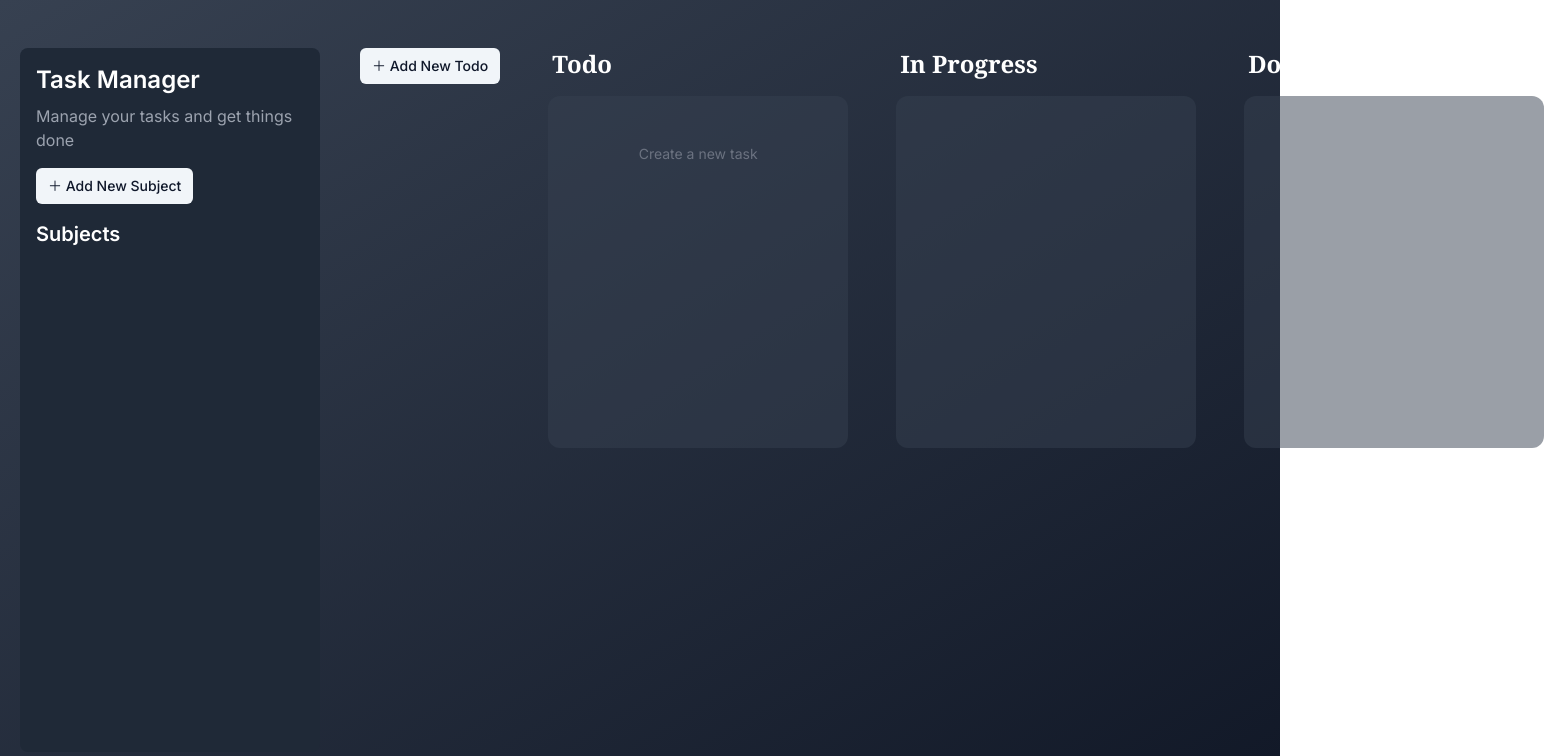
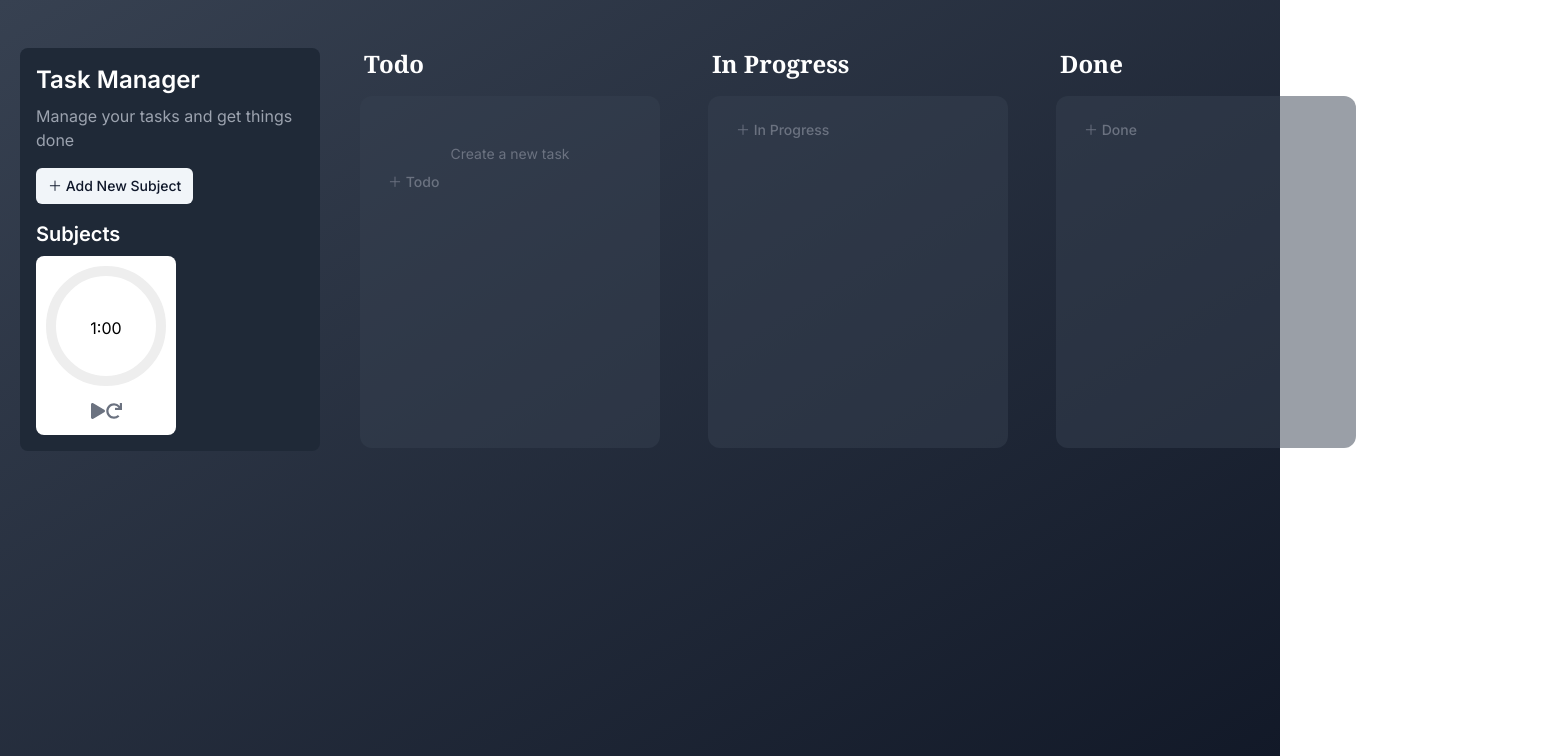
Before and after one commit to hanaisreal/notifyMe, a Next.js app: page / in a window 1280 px wide. Shown: the top 756 px of the page, 1544 px wide, since content can reach past the window. Built offline with nearby package versions, Linux system fonts and the light colour scheme.

Commit message:
feat: countdown clock added

```diff
--- /dev/null
+++ b/components/clock.tsx
@@ -0,0 +1,99 @@
+import React, { useState, useEffect } from 'react';
+import { FaPlay, FaStop, FaRedo } from 'react-icons/fa';
+
+const CountdownClock = ({ minutes = 1 }) => {
+    const [secondsLeft, setSecondsLeft] = useState(minutes * 60);
+    const [isActive, setIsActive] = useState(false);
+    const size = 120; // SVG size
+    const strokeWidth = 10;
+    const radius = (size - strokeWidth) / 2;
+    const circumference = radius * 2 * Math.PI;
+    const initialOffset = circumference;
+
+    useEffect(() => {
+        let timer: NodeJS.Timeout;
+        if (isActive) {
+            timer = setInterval(() => {
+                setSecondsLeft(prevSeconds => {
+                    if (prevSeconds <= 1) {
+                        setIsActive(false);
+                        clearInterval(timer);
+                    }
+                    return prevSeconds - 1;
+                });
+            }, 1000);
+        }
+
+        return () => clearInterval(timer);
+    }, [isActive]);
+
+    const strokeDashoffset = (circumference - (secondsLeft / (minutes * 60)) * circumference) + initialOffset;
+
+    const startTimer = () => {
+        setIsActive(true);
+    };
+
+    const stopTimer = () => {
+        setIsActive(false);
+    };
+
+    const resetTimer = () => {
+        setIsActive(false);
+        setSecondsLeft(minutes * 60);
+    };
+
+    return (
+        <div style={{ background: '#fff', borderRadius: '8px', padding: '10px', display: 'inline-block' }}>
+            <svg width={size} height={size} viewBox={`0 0 ${size} ${size}`}>
+                {/* Background circle */}
+                <circle
+                    fill="none"
+                    stroke="#eee"
+                    cx={size / 2}
+                    cy={size / 2}
+                    r={radius}
+                    strokeWidth={`${strokeWidth}px`}
+                />
+                {/* Foreground circle */}
+                <circle
+                    fill="none"
+                    stroke="#4CAF50"
+                    cx={size / 2}
+                    cy={size / 2}
+                    r={radius}
+                    strokeWidth={`${strokeWidth}px`}
+                    strokeDasharray={circumference}
+                    strokeDashoffset={strokeDashoffset}
+                    transform={`rotate(-90 ${size / 2} ${size / 2})`}
+                />
+                {/* Countdown text */}
+                <text
+                    fill="#000"
+                    fontSize="16"
+                    x="50%"
+                    y="50%"
+                    dy="8"
+                    textAnchor="middle">
+                    {Math.floor(secondsLeft / 60)}:{('0' + secondsLeft % 60).slice(-2)}
+                </text>
+            </svg>
+            <div style={{ marginTop: '15px', textAlign: 'center' }} className='text-gray-500'>
+                {isActive ? (
+                    <button onClick={stopTimer} aria-label="Stop">
+                        <FaStop />
+                    </button>
+                ) : (
+                    <button onClick={startTimer} aria-label="Start">
+                        <FaPlay />
+                    </button>
+                )}
+                <button onClick={resetTimer} aria-label="Restart">
+                    <FaRedo />
+                </button>
+            </div>
+
+        </div>
+    );
+};
+
+export default CountdownClock;
--- a/components/column.tsx
+++ b/components/column.tsx
@@ -3,6 +3,7 @@
 import { Status, useTaskStore } from '@/lib/store';
 import Task from './task';
 import { useEffect, useMemo } from 'react';
+import NewTask from './new-task';
 
 export default function Column({
   title,
@@ -59,6 +60,10 @@ export default function Column({
             </div>
           ) : null}
         </div>
+
+        <div className='text-sm text-gray-500 inset-x-0 bottom-0 h-16 w-16' >
+        <NewTask title={title} />
+      </div>
       </div>
     </section>
   );
--- a/components/columns.tsx
+++ b/components/columns.tsx
@@ -1,10 +1,9 @@
 import Column from './column'
-import NewTodoDialog from './new-todo-dialog'
+import NewTodoDialog from './new-task'
 
 export default function Columns() {
   return (
     <section className='flex flex-1 gap-6 lg:gap-12 ml-10'>
-      < NewTodoDialog/>
       <Column title='Todo' status='TODO' />
       <Column title='In Progress' status='IN_PROGRESS' />
       <Column title='Done' status='DONE' />
--- a/components/new-todo-dialog.tsx
+++ b/components/new-task.tsx
@@ -15,7 +15,12 @@ import { Textarea } from './ui/textarea'
 
 import { useTaskStore } from '@/lib/store'
 
-export default function NewTodoDialog() {
+//props include title
+interface Props {
+  title: string;
+}
+
+export default function NewTask(props: Props) {
   const addTask = useTaskStore(state => state.addTask)
 
   const handleSubmit = (e: React.FormEvent<HTMLFormElement>) => {
@@ -33,11 +38,11 @@ export default function NewTodoDialog() {
   return (
     <Dialog>
       <DialogTrigger asChild>
-        <Button variant='secondary' size='sm'>
-          ＋ Add New Todo
+        <Button variant='ghost' size='sm'>
+          ＋ {props.title}
         </Button>
       </DialogTrigger>
-      <DialogContent className='sm:max-w-[425px]'>
+      <DialogContent className='sm:max-w-[425px] '>
         <DialogHeader>
           <DialogTitle>Add New Todo</DialogTitle>
           <DialogDescription>
--- a/components/side-panel.tsx
+++ b/components/side-panel.tsx
@@ -1,14 +1,16 @@
 "use client"
 import { useTaskStore } from '@/lib/store';
 import NewSubject from "./new-subject";
-import NewTodoDialog from "./new-todo-dialog";
+import NewTodoDialog from "./new-task";
+import CountdownClock from './clock';
 
 export default function SidePanel() {
     const subjects = useTaskStore(state => state.subjects);
     const selectSubject = useTaskStore(state => state.selectSubject);
 
     return (
-        <aside className='w-[300px] bg-gray-800 p-4 rounded-lg'>
+        <div>
+            <aside className='w-[300px] bg-gray-800 p-4 rounded-lg'>
             <h2 className='text-2xl font-semibold text-white'>Task Manager</h2>
             <p className='mt-2 text-gray-400'>
                 Manage your tasks and get things done
@@ -22,7 +24,7 @@ export default function SidePanel() {
                     {subjects.map(subject => (
                         <li key={subject.id} className="mt-2">
                             <button
-                                className="text-left text-white hover:text-gray-200"
+                                className="text-left text-whitetext-left text-white bg-gray-700 rounded px-4 py-2 hover:text-gray-400 cursor-pointer"
                                 onClick={() => selectSubject(subject.id)}
                             >
                                 {subject.name}
@@ -31,6 +33,13 @@ export default function SidePanel() {
                     ))}
                 </ul>
             </div>
+
+            <div className='items-center justify-center'>
+            <CountdownClock minutes={1}/>
+            </div>
         </aside>
+
+        </div>
+
     );
 }
--- a/package.json
+++ b/package.json
@@ -17,6 +17,7 @@
     "next": "14.0.2",
     "react": "^18",
     "react-dom": "^18",
+    "react-icons": "^5.0.1",
     "tailwindcss-animate": "^1.0.7",
     "uuid": "^9.0.1",
     "zustand": "^4.4.6"
```
Also changed, not shown: 1 other file (tests, documents, lock files or other folders).
